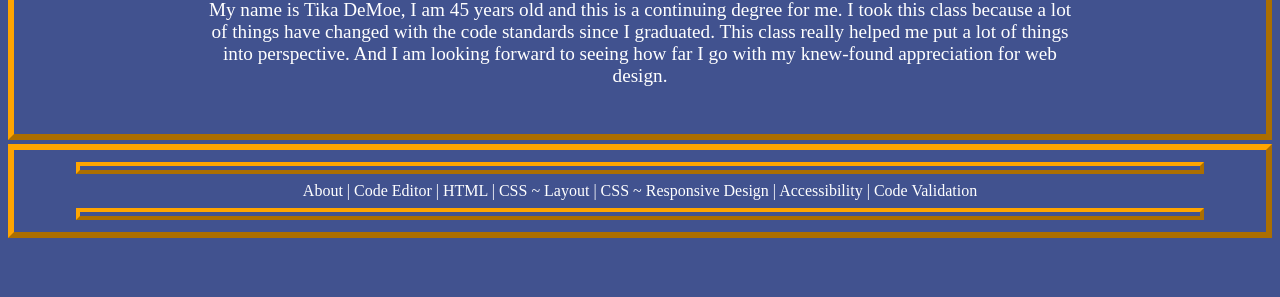
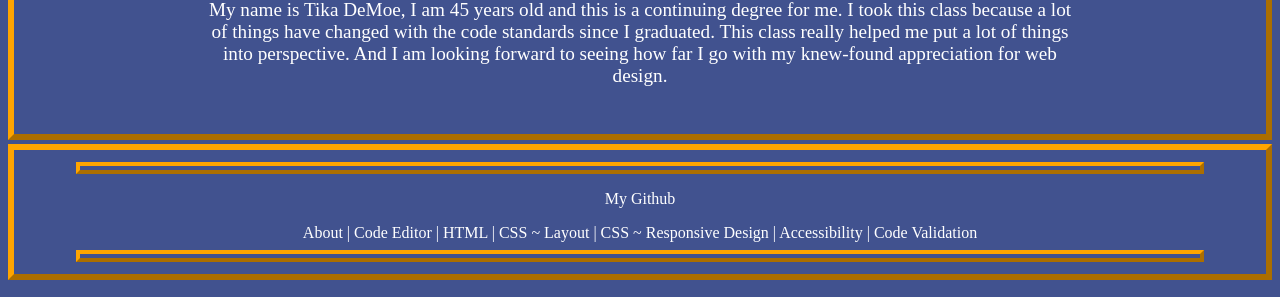
Before and after one commit to tdemoe01/finalproject, a plain HTML site: page index.html in a window 1280 px wide. Shown: the part 503-800 px from the top of the page. Drawn offline with Linux system fonts and the light colour scheme.

Commit message:
Update index.html

```diff
--- a/index.html
+++ b/index.html
@@ -27,6 +27,7 @@
 <div class="hfDiv">
     <hr id="HR3">
         <nav id="secNav">
+        <p><a href="https://github.com/tdemoe01">My Github</a></p>
         <a href="index.html" target="_self">About</a> | <a href="codeEdit.html" target="_self">Code Editor</a> | <a href="htmlLessons.html" target="_self">HTML</a> | <a href="cssLayout.html" target="_self">CSS ~ Layout</a> | <a href="respDesign.html" target="_self">CSS ~ Responsive Design</a> | <a href="accessibility.html" target="_self">Accessibility</a> | <a href="codeVal.html" target="_self">Code Validation</a></nav>
 
     <hr id="HR4">
```
